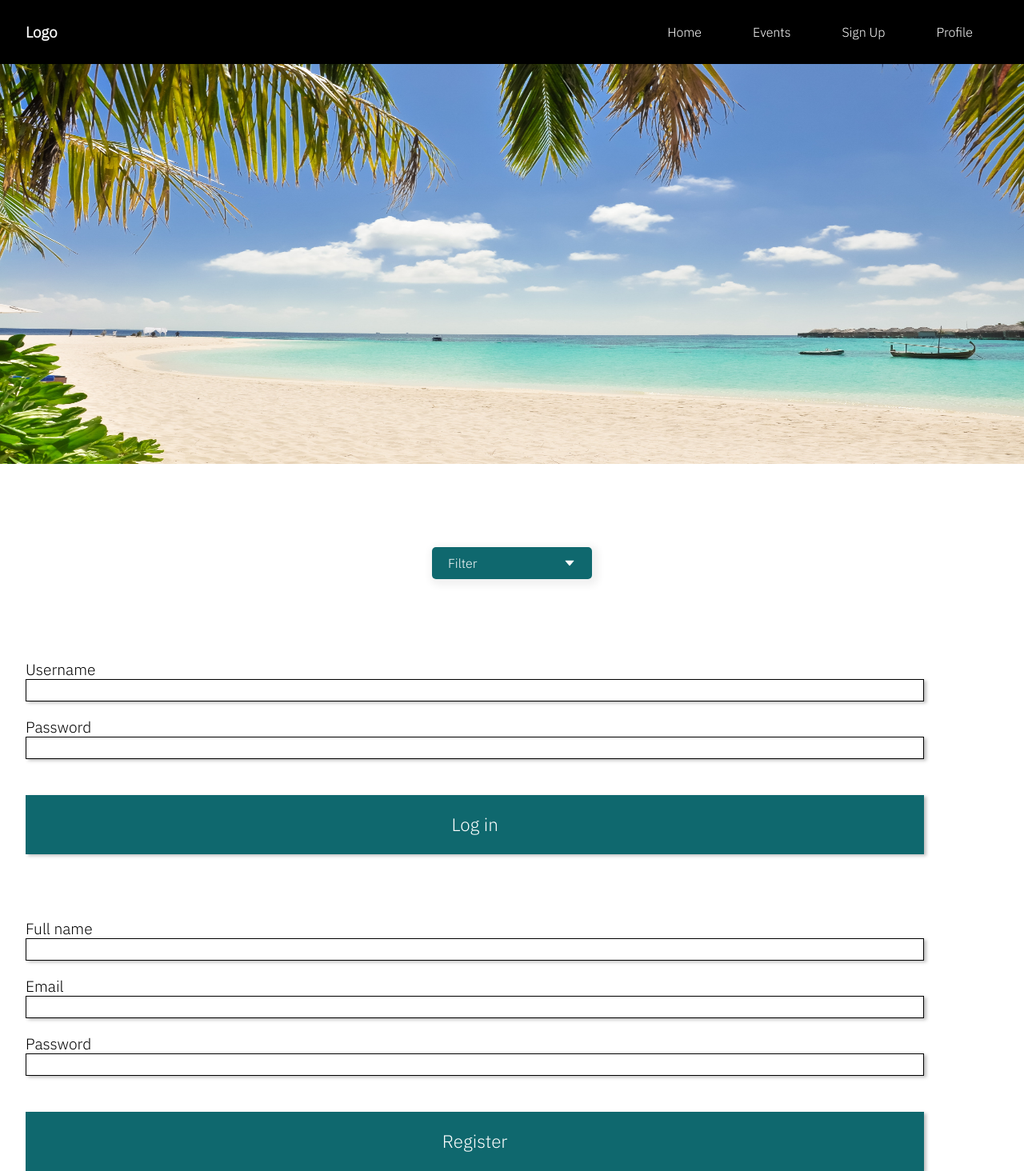
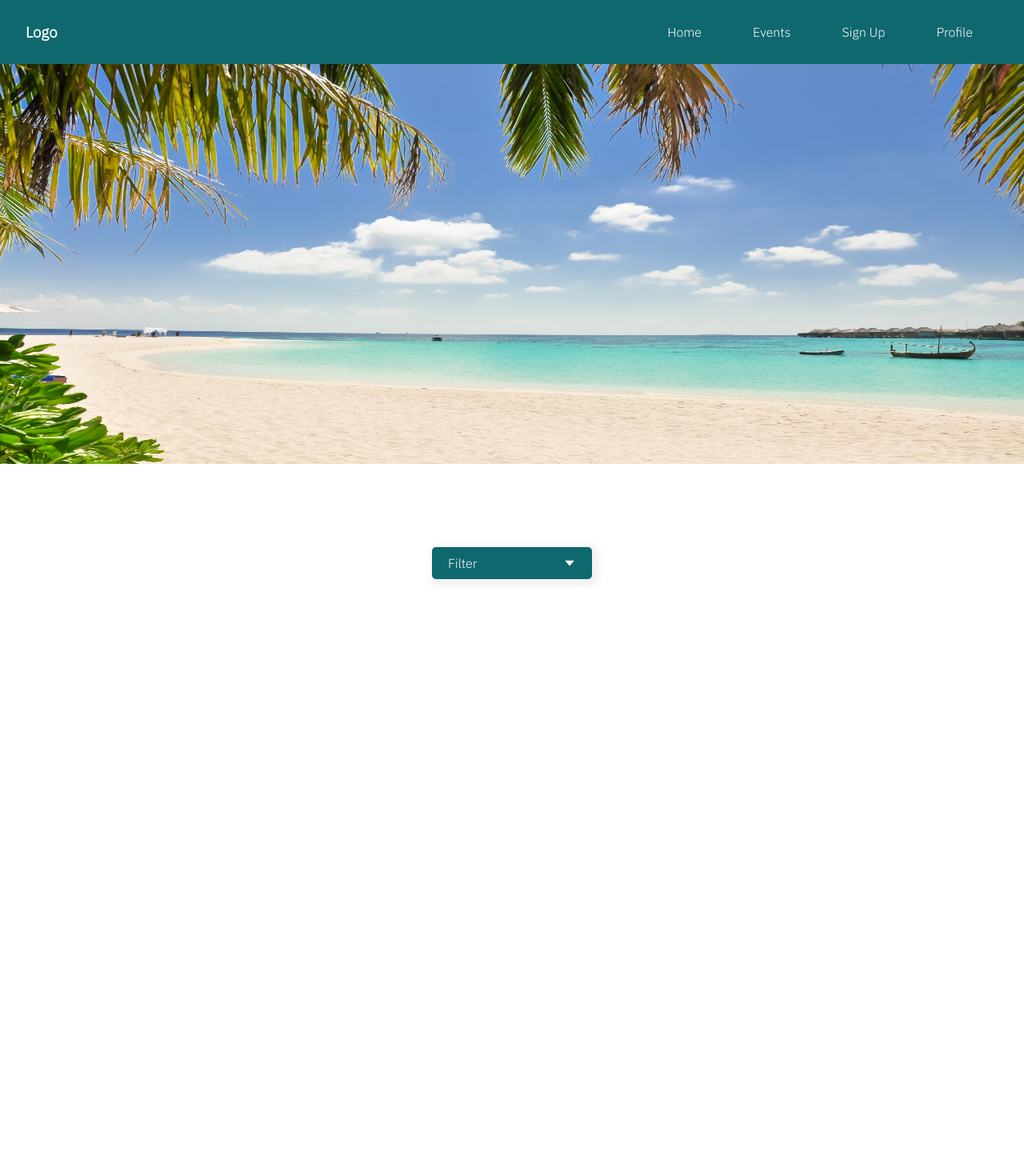
Before and after one commit to SergioManuelJob/CleanBeach-Project, a React (Create React App) app in the folder frontend/: page / in a window 1280 px wide. Shown: the whole page at 80% size. After the commit the page ends 824 px from the top, so only its background shows below. Built offline with nearby package versions, Linux system fonts and the light colour scheme.

Commit message:
Another page done

```diff
--- a/frontend/src/App.js
+++ b/frontend/src/App.js
@@ -2,7 +2,6 @@ import React, { useState } from 'react';
 import Navbar from './components/Navbar/Navbar';
 import Image from './images/pexels-asad-photo-maldives-1450353.jpg';
 import Dropdown from './components/Dropdown/Dropdown';
-import SignInPage from './components/SignIn/SignIn';
 
 function App() {
 
@@ -13,7 +12,6 @@ const [selected, setSelected] = useState('');
       <Navbar/>
       <img className='beachimg' src={Image} alt="Beach" />
       <Dropdown selected={selected} setSelected={setSelected} />
-      <SignInPage />
     </React.Fragment>
   );
 
--- a/frontend/src/App.jsx
+++ b/frontend/src/App.jsx
@@ -3,7 +3,7 @@ import Navbar from './components/Navbar/Navbar';
 import Image from './images/pexels-asad-photo-maldives-1450353.jpg';
 import Dropdown from './components/Dropdown/Dropdown';
 import Footer from './components/Footer/Footer';
-import UserPage from './components/Pages/UserPage/UserPage';
+
 
 function App() {
 
@@ -15,7 +15,6 @@ const [selected, setSelected] = useState('');
       <img className='beachimg' src={Image} alt="Beach" />
       <Dropdown selected={selected} setSelected={setSelected} />
       <Footer/>
-      <UserPage />
     </React.Fragment>
   );
 
--- a/frontend/src/components/Navbar/Navbar.scss
+++ b/frontend/src/components/Navbar/Navbar.scss
@@ -1,7 +1,7 @@
-@import url('https://fonts.googleapis.com/css2?family=IBM+Plex+Sans:wght@300&family=Sriracha&display=swap');
+@use '../Styled/Theme.scss' as c;
 
 * {
-    font-family: 'IBM Plex Sans', sans-serif;
+    font-family: c.$IBM-Font;
     padding: 0;
     margin: 0;
     box-sizing: border-box;
@@ -13,18 +13,15 @@ header {
     justify-content: space-between;
     height: 80px;
     padding: 0 2rem;
-    background-color: black;
-    color: white;
-}
-
-nav a {
-    margin: 0 2rem;
-    color: white;
-    text-decoration: none;
-}
-
-nav a:hover {
-    color: gray;
+    background-color: c.$DarkBlue;
+    color: c.$White;
+    nav{
+        a{
+                margin: 0 2rem;
+                color: c.$White;
+                text-decoration: none;
+        }
+    }
 }
 
 .beachimg {
--- a/frontend/src/components/Pages/SignIn/SignIn.jsx
+++ b/frontend/src/components/Pages/SignIn/SignIn.jsx
@@ -2,7 +2,7 @@ import './SignIn.scss'
 
 const SignInPage = () => {
     return(
-<form>
+<form className='form'>
     <div>
         {/* SIGN IN */}
         <div>
--- a/frontend/src/components/Pages/SignIn/SignIn.scss
+++ b/frontend/src/components/Pages/SignIn/SignIn.scss
@@ -1,4 +1,6 @@
-form{
+@use '../../Styled/Theme.scss' as c;
+
+.form {
     margin: 2em 0 0 2em;
     label{
         display: block;
@@ -8,22 +10,22 @@ form{
     input{
         padding: 4px;
         box-shadow: 3px 2px 4px rgba(0, 0, 0, 0.25);
-        border: 1.5px solid black;
+        border: 1.5px solid c.$Black;
         width: 90%;
     }
     .register{
         margin-top: 5em;
     }
     button{
-        background-color: #0F686E;
+        background-color: c.$DarkBlue;
         border: none;
         color: white;
         padding: 1em 0;
         width: 90%;
         text-align: center;
         text-decoration: none;
-        font-size: 1.4em;
-        margin-top: 2em;
+        font-size: 2em;
+        margin-top: 1.7em;
         box-shadow: 3px 2px 4px rgba(0, 0, 0, 0.25);
     }
 }
--- a/frontend/src/components/Pages/UserPage/UserPage.scss
+++ b/frontend/src/components/Pages/UserPage/UserPage.scss
@@ -1,3 +1,6 @@
+@use '../../Styled/Theme.scss' as c;
+
+
 .profile{
         display: flex;
         justify-content: center;
@@ -11,7 +14,7 @@
                 border-radius: 50%;
                 }
                 .iconBs{
-                    color: black;
+                    color: c.$Black;
                     position: absolute;
                     top: 11em;
                     right: 0.5em;
@@ -24,13 +27,13 @@
                 font-size: 1.1em;
             }
             button{
-                background-color: #0F686E;
+                background-color: c.$DarkBlue;
                 border: none;
-                color: white;
+                color: c.$White;
                 padding: 0.5em 1em;
                 text-align: center;
                 text-decoration: none;
-                font-size: 1.4em;
+                font-size: 1.5em;
                 margin-top: 2em;
                 box-shadow: 3px 2px 4px rgba(0, 0, 0, 0.25);
             }
@@ -48,7 +51,7 @@ form{
     input, textarea{
         padding: 6px;
         box-shadow: 3px 2px 4px rgba(0, 0, 0, 0.25);
-        border: 1.5px solid black;
+        border: 1.5px solid c.$Black;
         width: 90%;
     }
     .formular{
--- a/frontend/src/components/SignIn/SignIn.jsx
+++ /dev/null
@@ -1,43 +0,0 @@
-import './SignIn.scss'
-
-const SignInPage = () => {
-    return(
-<form>
-    <div>
-        {/* SIGN IN */}
-        <div>
-        <label htmlFor="username">Username</label>
-        <input name="username" type="text" />
-        </div>
-
-        <div>
-        <label htmlFor="password">Password</label>
-        <input name="password" type="password" />
-        <button>Log in</button>
-        </div>
-
-        {/* REGISTER */}
-        <div className='register'>
-        <label htmlFor="fullname">Full name</label>
-        <input name="fullname" type="text" />
-        </div>
-
-        <div>
-        <label htmlFor="email">Email</label>
-        <input name="email" type="email" />
-        </div>
-
-        <div>
-        <label htmlFor="password">Password</label>
-        <input name="password" type="password" />
-        <button>Register</button>
-        </div>
-
-    </div>
-</form>
-
-        )
-}
-
-
-export default SignInPage
--- a/frontend/src/components/SignIn/SignIn.scss
+++ /dev/null
@@ -1,29 +0,0 @@
-form{
-    margin: 2em 0 0 2em;
-    label{
-        display: block;
-        margin: 1em 0 0 0;
-        font-size: 1.2em;
-    }
-    input{
-        padding: 4px;
-        box-shadow: 3px 2px 4px rgba(0, 0, 0, 0.25);
-        border: 1.5px solid black;
-        width: 90%;
-    }
-    .register{
-        margin-top: 5em;
-    }
-    button{
-        background-color: #0F686E;
-        border: none;
-        color: white;
-        padding: 1em 0;
-        width: 90%;
-        text-align: center;
-        text-decoration: none;
-        font-size: 1.4em;
-        margin-top: 2em;
-        box-shadow: 3px 2px 4px rgba(0, 0, 0, 0.25);
-    }
-}
--- a/frontend/src/components/Styled/Theme.scss
+++ b/frontend/src/components/Styled/Theme.scss
@@ -1,11 +1,13 @@
+@import url('https://fonts.googleapis.com/css2?family=IBM+Plex+Sans:wght@300&family=Sriracha&display=swap');
 
-        $DarkBlue: #0F686E;
-        $LightBlue: #008D94;
-        $Cyan: #7FD4D1;
-        $Yellow: #D9D303;
-		$grey: #5F8463;
+// COLORS
+$DarkBlue: #0F686E;
+$LightBlue: #008D94;
+$Cyan: #7FD4D1;
+$Yellow: #D9D303;
+$Grey: #5F8463;
+$White: #FFF;
+$Black: #000;
 
-    /*fonts: ['IBM Plex Sans',
-    'Sriracha',
-    'Open Sans']
-*/
+// FONTS
+$IBM-Font: 'IBM Plex Sans', 'sans-serif';
```
Also changed, not shown: frontend/src/components/Pages/UpdatePage/UpdatePage.jsx (added, +34 -0 lines), frontend/src/components/Pages/UpdatePage/UpdatePage.scss (added, +56 -0 lines), frontend/src/components/Navbar.js (deleted).
